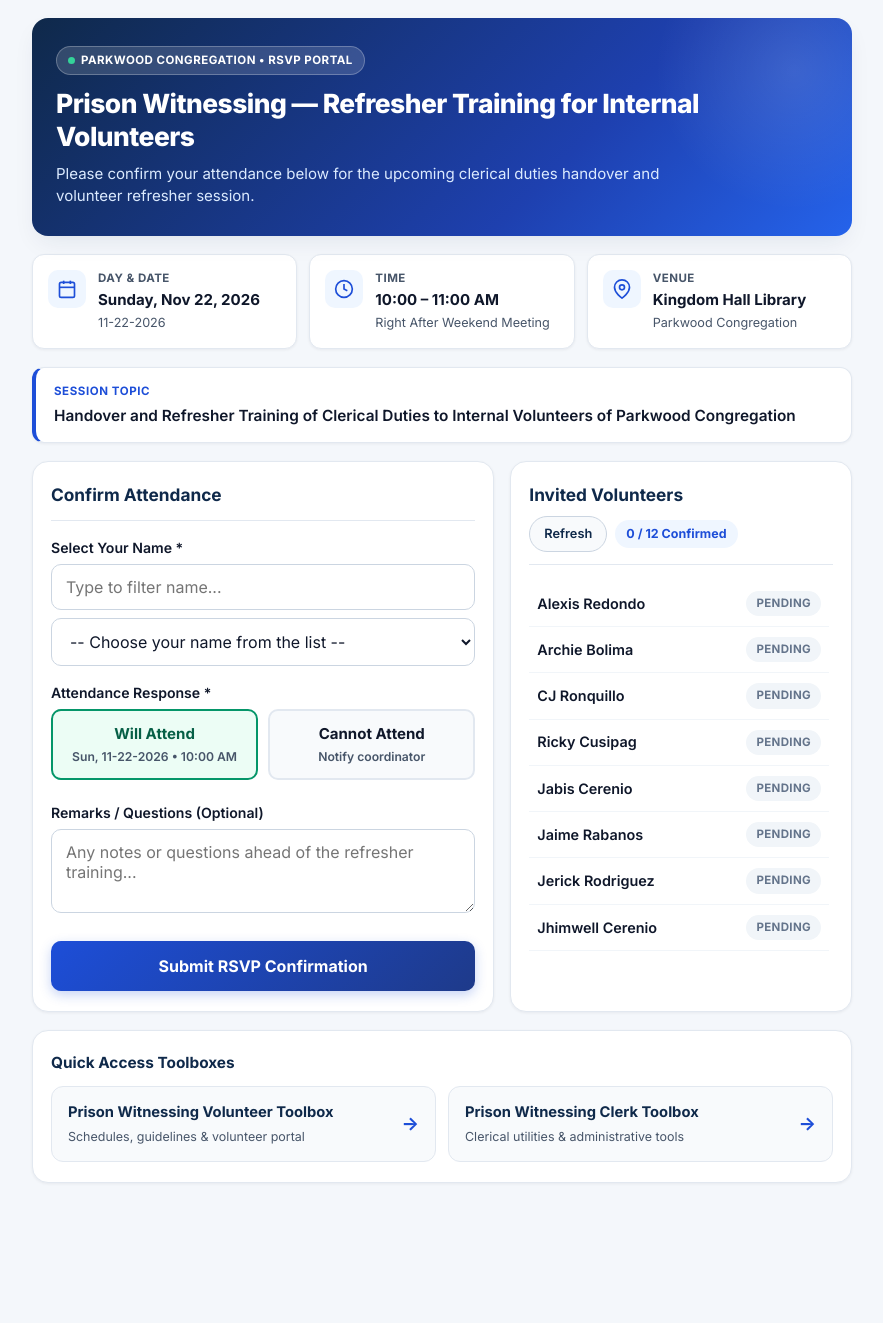
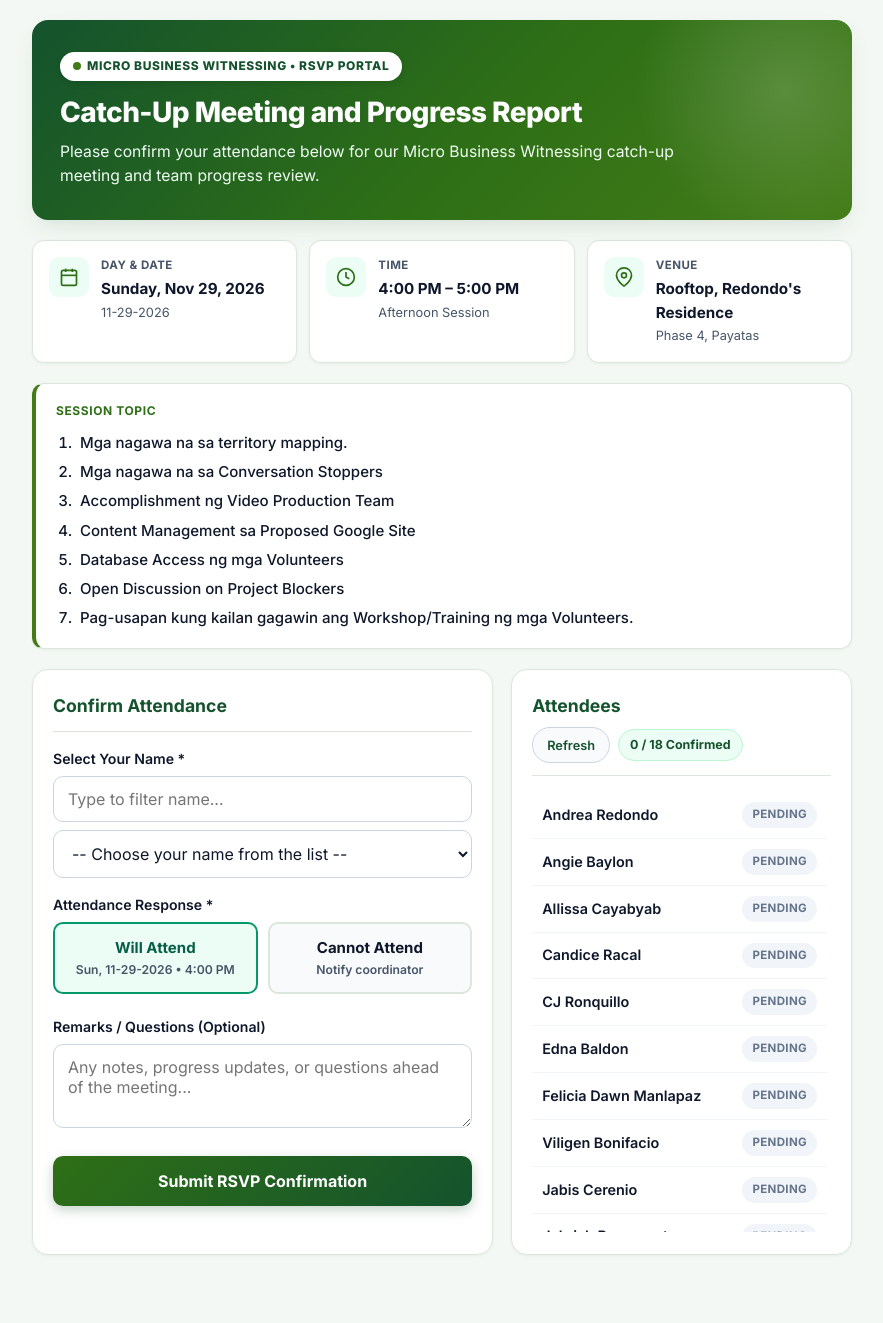
Before and after one commit to edwinseril/microbiz, a plain HTML site: page index.html in a window 1280 px wide. Shown: the whole page, without its empty margins (198-1081 px from the left). Before the commit the page ends 1227 px from the top, so only its background shows below. Drawn offline with Linux system fonts and the light colour scheme; no server answers.

```diff
--- a/index.html
+++ b/index.html
@@ -3,28 +3,26 @@
 <head>
   <meta charset="UTF-8" />
   <meta name="viewport" content="width=device-width, initial-scale=1.0, viewport-fit=cover" />
-  <title>Prison Witnessing - Refresher Training RSVP</title>
+  <title>Micro Business Witnessing - Catch-Up Meeting &amp; Progress Report RSVP</title>
   <link rel="preconnect" href="https://fonts.googleapis.com" />
   <link rel="preconnect" href="https://fonts.gstatic.com" crossorigin />
   <link href="https://fonts.googleapis.com/css2?family=Inter:wght@400;500;600;700;800&display=swap" rel="stylesheet" />
   <style>
     :root {
-      --bg-page: #f4f7fb;
+      --bg-page: #f4f8f4;
       --bg-card: #ffffff;
-      --primary-navy: #0f294a;
-      --primary-royal: #1d4ed8;
-      --primary-steel: #2563eb;
+      --primary-green-dark: #14532d;
+      --primary-green: #2e6f16;
+      --primary-green-bright: #437c17;
       --accent-green: #059669;
       --accent-green-bg: #ecfdf5;
-      --accent-amber: #d97706;
-      --accent-amber-bg: #fffbeb;
       --accent-red: #dc2626;
       --accent-red-bg: #fef2f2;
       --text-main: #0f172a;
       --text-muted: #475569;
-      --border-light: #e2e8f0;
-      --shadow-sm: 0 1px 3px rgba(15, 23, 42, 0.06);
-      --shadow-md: 0 10px 25px -5px rgba(15, 41, 74, 0.08), 0 4px 10px -6px rgba(15, 41, 74, 0.04);
+      --border-light: #dce7dc;
+      --shadow-sm: 0 1px 3px rgba(20, 83, 45, 0.06);
+      --shadow-md: 0 10px 25px -5px rgba(20, 83, 45, 0.12), 0 4px 10px -6px rgba(20, 83, 45, 0.06);
       --radius-lg: 16px;
       --radius-md: 12px;
       --radius-sm: 10px;
@@ -36,27 +34,21 @@
       box-sizing: border-box;
       margin: 0;
       padding: 0;
-      -webkit-tap-highlight-color: rgba(29, 78, 216, 0.12);
+      -webkit-tap-highlight-color: rgba(67, 124, 23, 0.14);
     }
 
     html {
       -webkit-text-size-adjust: 100%;
-      width: 100%;
-      max-width: 100%;
-      overflow-x: hidden;
     }
 
     body {
       font-family: 'Inter', -apple-system, BlinkMacSystemFont, sans-serif;
       background-color: var(--bg-page);
       color: var(--text-main);
-      line-height: 1.5;
-      padding: 18px 12px 44px;
+      line-height: 1.55;
+      padding: 20px 14px 48px;
       -webkit-font-smoothing: antialiased;
-      width: 100%;
-      max-width: 100%;
       overflow-x: hidden;
-      overflow-wrap: anywhere;
     }
 
     button,
@@ -71,20 +63,18 @@
     .container {
       max-width: 820px;
       width: 100%;
-      min-width: 0;
       margin: 0 auto;
     }
 
-    /* Hero Banner */
     .hero-card {
-      background: linear-gradient(135deg, #0f294a 0%, #1e40af 65%, #2563eb 100%);
+      background: linear-gradient(135deg, #14532d 0%, #2e6f16 55%, #437c17 100%);
       color: #ffffff;
       border-radius: var(--radius-lg);
-      padding: 28px 24px;
+      padding: 32px 28px;
       box-shadow: var(--shadow-md);
       position: relative;
       overflow: hidden;
-      margin-bottom: 18px;
+      margin-bottom: 20px;
     }
 
     .hero-card::after {
@@ -92,9 +82,9 @@
       position: absolute;
       top: -40%;
       right: -10%;
-      width: 280px;
-      height: 280px;
-      background: radial-gradient(circle, rgba(255, 255, 255, 0.12) 0%, transparent 70%);
+      width: 300px;
+      height: 300px;
+      background: radial-gradient(circle, rgba(255, 255, 255, 0.16) 0%, transparent 70%);
       border-radius: 50%;
       pointer-events: none;
     }
@@ -103,68 +93,66 @@
       display: inline-flex;
       align-items: center;
       gap: 6px;
-      max-width: 100%;
-      background: rgba(255, 255, 255, 0.15);
-      border: 1px solid rgba(255, 255, 255, 0.25);
-      backdrop-filter: blur(6px);
-      padding: 5px 11px;
+      background: #ffffff;
+      color: var(--primary-green-dark);
+      padding: 5px 13px;
       border-radius: 999px;
-      font-size: 0.72rem;
-      font-weight: 700;
-      letter-spacing: 0.04em;
+      font-size: 0.75rem;
+      font-weight: 800;
+      letter-spacing: 0.05em;
       text-transform: uppercase;
-      margin-bottom: 12px;
+      margin-bottom: 14px;
+      box-shadow: 0 2px 6px rgba(0, 0, 0, 0.12);
     }
 
     .badge-dot {
-      width: 7px;
-      height: 7px;
+      width: 8px;
+      height: 8px;
       border-radius: 50%;
-      background-color: #34d399;
+      background-color: #437c17;
       flex-shrink: 0;
     }
 
     .hero-title {
-      font-size: 1.65rem;
+      font-size: 1.75rem;
       font-weight: 800;
-      line-height: 1.24;
+      line-height: 1.25;
       letter-spacing: -0.02em;
+      color: #ffffff;
       margin-bottom: 10px;
     }
 
     .hero-subtitle {
-      font-size: 0.94rem;
-      color: #dbeafe;
+      font-size: 0.98rem;
+      color: #f0fdf4;
       max-width: 650px;
       font-weight: 400;
     }
 
-    /* Event Details Grid */
     .details-grid {
       display: grid;
       grid-template-columns: repeat(3, 1fr);
       gap: 12px;
-      margin-bottom: 18px;
+      margin-bottom: 20px;
     }
 
     .detail-box {
       background: var(--bg-card);
       border: 1px solid var(--border-light);
       border-radius: var(--radius-md);
-      padding: 15px;
+      padding: 16px;
       box-shadow: var(--shadow-sm);
       display: flex;
       align-items: flex-start;
       gap: 12px;
-      min-width: 0;
     }
 
     .detail-icon {
-      width: 38px;
-      height: 38px;
+      width: 40px;
+      height: 40px;
       border-radius: 10px;
-      background: #eff6ff;
-      color: var(--primary-royal);
+      background: #ecfdf5;
+      color: var(--primary-green);
       display: flex;
       align-items: center;
       justify-content: center;
@@ -181,58 +169,62 @@
     }
 
     .detail-value {
-      font-size: 0.94rem;
+      font-size: 0.95rem;
       font-weight: 700;
       color: var(--text-main);
     }
 
     .detail-sub {
-      font-size: 0.79rem;
+      font-size: 0.8rem;
       color: var(--text-muted);
       margin-top: 2px;
     }
 
-    /* Topic Callout */
     .topic-card {
       background: var(--bg-card);
       border: 1px solid var(--border-light);
-      border-left: 4px solid var(--primary-royal);
+      border-left: 4px solid var(--primary-green-bright);
       border-radius: var(--radius-md);
-      padding: 15px 18px;
-      margin-bottom: 18px;
+      padding: 18px 20px;
+      margin-bottom: 20px;
       box-shadow: var(--shadow-sm);
     }
 
     .topic-label {
-      font-size: 0.72rem;
+      font-size: 0.75rem;
       font-weight: 700;
       text-transform: uppercase;
       letter-spacing: 0.05em;
-      color: var(--primary-royal);
-      margin-bottom: 4px;
+      color: var(--primary-green);
+      margin-bottom: 10px;
     }
 
-    .topic-text {
-      font-size: 0.96rem;
-      font-weight: 600;
+    .topic-list {
+      padding-left: 20px;
       color: var(--text-main);
+      font-size: 0.94rem;
+      font-weight: 500;
+      display: grid;
+      gap: 6px;
     }
 
-    /* Main Content Two-Column Layout */
+    .topic-list li {
+      padding-left: 4px;
+    }
+
     .main-grid {
       display: grid;
       grid-template-columns: 1.15fr 0.85fr;
-      gap: 16px;
-      margin-bottom: 18px;
+      gap: 18px;
+      margin-bottom: 20px;
     }
 
     .card {
       background: var(--bg-card);
       border: 1px solid var(--border-light);
       border-radius: var(--radius-lg);
-      padding: 20px 18px;
+      padding: 22px 20px;
       box-shadow: var(--shadow-sm);
-      min-width: 0;
     }
 
     .card-header {
@@ -247,9 +239,9 @@
     }
 
     .card-title {
-      font-size: 1.08rem;
+      font-size: 1.1rem;
       font-weight: 700;
-      color: var(--primary-navy);
+      color: var(--primary-green-dark);
     }
 
     .roster-actions {
@@ -263,7 +255,7 @@
       min-height: 36px;
       border: 1px solid #cbd5e1;
       background: #f8fafc;
-      color: var(--primary-navy);
+      color: var(--primary-green-dark);
       border-radius: 999px;
       padding: 6px 14px;
       font-family: inherit;
@@ -276,11 +268,10 @@
     }
 
     .btn-refresh:hover {
-      background: #eff6ff;
-      border-color: var(--primary-royal);
+      background: #ecfdf5;
+      border-color: var(--primary-green-bright);
     }
 
-    /* Form Elements (16px+ font-size prevents mobile Safari/Chrome auto-zoom) */
     .form-group {
       margin-bottom: 16px;
     }
@@ -297,7 +288,6 @@
     select,
     textarea {
       width: 100%;
-      max-width: 100%;
       padding: 12px 14px;
       border: 1px solid #cbd5e1;
       border-radius: var(--radius-sm);
@@ -321,8 +311,8 @@
     select:focus,
     textarea:focus {
       outline: none;
-      border-color: var(--primary-royal);
-      box-shadow: 0 0 0 3px rgba(29, 78, 216, 0.15);
+      border-color: var(--primary-green-bright);
+      box-shadow: 0 0 0 3px rgba(67, 124, 23, 0.16);
     }
 
     textarea {
@@ -330,7 +320,6 @@
       min-height: 84px;
     }
 
-    /* Status Radio Cards */
     .radio-group {
       display: grid;
       grid-template-columns: 1fr 1fr;
@@ -339,7 +328,6 @@
 
     .radio-option {
       position: relative;
-      min-width: 0;
     }
 
     .radio-option input[type="radio"] {
@@ -396,8 +384,8 @@
     .btn-submit {
       width: 100%;
       min-height: 50px;
-      padding: 14px 18px;
-      background: linear-gradient(135deg, #1d4ed8 0%, #1e3a8a 100%);
+      padding: 14px 20px;
+      background: linear-gradient(135deg, #2e6f16 0%, #14532d 100%);
       color: #ffffff;
       border: none;
       border-radius: var(--radius-sm);
@@ -406,13 +394,13 @@
       font-weight: 700;
       cursor: pointer;
       transition: transform 0.1s ease, box-shadow 0.15s ease;
-      box-shadow: 0 4px 12px rgba(29, 78, 216, 0.25);
+      box-shadow: 0 4px 12px rgba(20, 83, 45, 0.25);
       margin-top: 6px;
     }
 
     .btn-submit:hover {
-      background: linear-gradient(135deg, #1e40af 0%, #172554 100%);
-      box-shadow: 0 6px 16px rgba(29, 78, 216, 0.32);
+      background: linear-gradient(135deg, #255a12 0%, #0f3f22 100%);
+      box-shadow: 0 6px 16px rgba(20, 83, 45, 0.32);
     }
 
     .btn-submit:active {
@@ -424,7 +412,6 @@
       cursor: not-allowed;
     }
 
-    /* Alert / Confirmation Banner */
     .alert-box {
       display: none;
       margin-top: 16px;
@@ -446,19 +433,19 @@
       color: #991b1b;
     }
 
-    /* Roster List */
     .roster-count {
       font-size: 0.78rem;
       font-weight: 700;
-      background: #eff6ff;
-      color: var(--primary-royal);
+      background: #ecfdf5;
+      color: var(--primary-green-dark);
       padding: 5px 11px;
       border-radius: 999px;
+      border: 1px solid #bbf7d0;
     }
 
     .roster-list {
       list-style: none;
-      max-height: 380px;
+      max-height: 440px;
       overflow-y: auto;
       -webkit-overflow-scrolling: touch;
       padding-right: 4px;
@@ -470,7 +457,7 @@
       align-items: center;
       gap: 10px;
       min-height: 44px;
-      padding: 10px 8px;
+      padding: 10px 10px;
       border-bottom: 1px solid #f1f5f9;
       font-size: 0.9rem;
     }
@@ -511,85 +498,22 @@
       border: 1px solid #fecaca;
     }
 
-    /* Quick Links / Toolboxes */
-    .links-section {
-      background: var(--bg-card);
-      border: 1px solid var(--border-light);
-      border-radius: var(--radius-lg);
-      padding: 20px 18px;
-      box-shadow: var(--shadow-sm);
-    }
-
-    .links-title {
-      font-size: 0.96rem;
-      font-weight: 700;
-      color: var(--primary-navy);
-      margin-bottom: 12px;
-    }
-
-    .links-grid {
-      display: grid;
-      grid-template-columns: 1fr 1fr;
-      gap: 12px;
-    }
-
-    .toolbox-link {
-      display: flex;
-      align-items: center;
-      justify-content: space-between;
-      gap: 12px;
-      min-height: 56px;
-      padding: 14px 16px;
-      border-radius: var(--radius-md);
-      border: 1px solid var(--border-light);
-      background: #f8fafc;
-      text-decoration: none;
-      color: var(--text-main);
-      transition: all 0.15s ease;
-      min-width: 0;
-    }
-
-    .toolbox-link:hover,
-    .toolbox-link:active {
-      border-color: var(--primary-royal);
-      background: #eff6ff;
-    }
-
-    .toolbox-info strong {
-      display: block;
-      font-size: 0.92rem;
-      color: var(--primary-navy);
-    }
-
-    .toolbox-info span {
-      font-size: 0.78rem;
-      color: var(--text-muted);
-    }
-
-    .arrow-icon {
-      color: var(--primary-royal);
-      font-weight: 700;
-      font-size: 1.15rem;
-      flex-shrink: 0;
-    }
-
-    /* Mobile Portrait & Small Screens */
     @media (max-width: 720px) {
       body {
-        padding: 12px 10px 36px;
+        padding: 14px 12px 40px;
       }
 
       .hero-card {
-        padding: 22px 18px;
+        padding: 24px 20px;
         border-radius: 14px;
       }
 
       .hero-title {
-        font-size: 1.32rem;
+        font-size: 1.4rem;
       }
 
       .hero-subtitle {
-        font-size: 0.89rem;
+        font-size: 0.92rem;
       }
 
       .details-grid {
@@ -598,7 +522,7 @@
       }
 
       .detail-box {
-        padding: 13px 14px;
+        padding: 14px;
         align-items: center;
       }
 
@@ -608,92 +532,36 @@
       }
 
       .card {
-        padding: 18px 15px;
+        padding: 18px 16px;
         border-radius: 14px;
-      }
-
-      .links-grid {
-        grid-template-columns: 1fr;
-        gap: 10px;
       }
 
       .roster-list {
         max-height: none;
         overflow-y: visible;
-        padding-right: 0;
       }
     }
 
-    /* Very Small Phones (320px - 420px wide) */
-    @media (max-width: 420px) {
-      body {
-        padding: 10px 8px 32px;
-      }
-
-      .hero-card {
-        padding: 18px 14px;
-      }
-
-      .hero-title {
-        font-size: 1.2rem;
-      }
-
-      .badge {
-        font-size: 0.68rem;
-        padding: 4px 10px;
-      }
-
+    @media (max-width: 400px) {
       .radio-group {
         grid-template-columns: 1fr;
-      }
-
-      .radio-tile {
-        min-height: 54px;
-        padding: 10px 12px;
-      }
-
-      .roster-item {
-        padding: 9px 4px;
-        font-size: 0.86rem;
-      }
-
-      .status-pill {
-        font-size: 0.68rem;
-        padding: 3px 8px;
-      }
-
-      .toolbox-link {
-        padding: 12px 13px;
-      }
-    }
-
-    /* Mobile Landscape */
-    @media (max-height: 500px) and (orientation: landscape) {
-      .details-grid {
-        grid-template-columns: repeat(3, 1fr);
-      }
-
-      .radio-group {
-        grid-template-columns: 1fr 1fr;
       }
     }
   </style>
 </head>
 <body>
   <div class="container">
-    <!-- Hero Header -->
     <header class="hero-card">
       <div class="badge">
         <span class="badge-dot"></span>
-        Parkwood Congregation • RSVP Portal
+        Micro Business Witnessing • RSVP Portal
       </div>
-      <h1 class="hero-title">Prison Witnessing — Refresher Training for Internal Volunteers</h1>
+      <h1 class="hero-title">Catch-Up Meeting and Progress Report</h1>
       <p class="hero-subtitle">
-        Please confirm your attendance below for the upcoming clerical duties handover and volunteer refresher session.
+        Please confirm your attendance below for our Micro Business Witnessing catch-up meeting and team progress review.
       </p>
     </header>
 
-    <!-- Meeting Details Cards -->
     <section class="details-grid" aria-label="Meeting Schedule Details">
       <div class="detail-box">
         <div class="detail-icon">
@@ -706,8 +574,8 @@
         </div>
         <div>
           <div class="detail-label">Day &amp; Date</div>
-          <div class="detail-value">Sunday, Nov 22, 2026</div>
-          <div class="detail-sub">11-22-2026</div>
+          <div class="detail-value">Sunday, Nov 29, 2026</div>
+          <div class="detail-sub">11-29-2026</div>
         </div>
       </div>
 
@@ -720,8 +588,8 @@
         </div>
         <div>
           <div class="detail-label">Time</div>
-          <div class="detail-value">10:00 – 11:00 AM</div>
-          <div class="detail-sub">Right After Weekend Meeting</div>
+          <div class="detail-value">4:00 PM – 5:00 PM</div>
+          <div class="detail-sub">Afternoon Session</div>
         </div>
       </div>
 
@@ -734,23 +602,26 @@
         </div>
         <div>
           <div class="detail-label">Venue</div>
-          <div class="detail-value">Kingdom Hall Library</div>
-          <div class="detail-sub">Parkwood Congregation</div>
+          <div class="detail-value">Rooftop, Redondo's Residence</div>
+          <div class="detail-sub">Phase 4, Payatas</div>
         </div>
       </div>
     </section>
 
-    <!-- Agenda / Topic -->
     <section class="topic-card">
       <div class="topic-label">Session Topic</div>
-      <div class="topic-text">
-        Handover and Refresher Training of Clerical Duties to Internal Volunteers of Parkwood Congregation
-      </div>
+      <ol class="topic-list">
+        <li>Mga nagawa na sa territory mapping.</li>
+        <li>Mga nagawa na sa Conversation Stoppers</li>
+        <li>Accomplishment ng Video Production Team</li>
+        <li>Content Management sa Proposed Google Site</li>
+        <li>Database Access ng mga Volunteers</li>
+        <li>Open Discussion on Project Blockers</li>
+        <li>Pag-usapan kung kailan gagawin ang Workshop/Training ng mga Volunteers.</li>
+      </ol>
     </section>
 
-    <!-- Main Form & Roster Grid -->
     <div class="main-grid">
-      <!-- RSVP Form -->
       <section class="card">
         <div class="card-header">
           <h2 class="card-title">Confirm Attendance</h2>
@@ -765,7 +636,7 @@
               class="filter-input"
               placeholder="Type to filter name..."
               autocomplete="off"
-              aria-label="Filter volunteer name"
+              aria-label="Filter attendee name"
             />
             <select id="volunteerSelect" required>
               <option value="" disabled selected>-- Choose your name from the list --</option>
@@ -779,7 +650,7 @@
                 <input type="radio" name="attendanceStatus" value="Confirmed" checked />
                 <div class="radio-tile">
                   <strong>Will Attend</strong>
-                  <span>Sun, 11-22-2026 • 10:00 AM</span>
+                  <span>Sun, 11-29-2026 • 4:00 PM</span>
                 </div>
               </label>
 
@@ -795,7 +666,7 @@
 
           <div class="form-group">
             <label for="notesInput">Remarks / Questions (Optional)</label>
-            <textarea id="notesInput" placeholder="Any notes or questions ahead of the refresher training..."></textarea>
+            <textarea id="notesInput" placeholder="Any notes, progress updates, or questions ahead of the meeting..."></textarea>
           </div>
 
           <button type="submit" class="btn-submit" id="submitBtn">Submit RSVP Confirmation</button>
@@ -804,71 +675,44 @@
         </form>
       </section>
 
-      <!-- Live Roster Checklist -->
       <section class="card">
         <div class="card-header">
-          <h2 class="card-title">Invited Volunteers</h2>
+          <h2 class="card-title">Attendees</h2>
           <div class="roster-actions">
             <button type="button" class="btn-refresh" id="refreshBtn">Refresh</button>
-            <span class="roster-count" id="confirmedCounter">0 / 12 Confirmed</span>
+            <span class="roster-count" id="confirmedCounter">0 / 18 Confirmed</span>
           </div>
         </div>
         <ul class="roster-list" id="rosterList"></ul>
       </section>
     </div>
-
-    <!-- Toolbox Quick Links -->
-    <section class="links-section">
-      <h2 class="links-title">Quick Access Toolboxes</h2>
-      <div class="links-grid">
-        <a
-          href="https://sites.google.com/view/parkwood-congregation/prison-witnessing-portal"
-          target="_blank"
-          rel="noopener noreferrer"
-          class="toolbox-link"
-        >
-          <div class="toolbox-info">
-            <strong>Prison Witnessing Volunteer Toolbox</strong>
-            <span>Schedules, guidelines &amp; volunteer portal</span>
-          </div>
-          <span class="arrow-icon">&rarr;</span>
-        </a>
-
-        <a
-          href="https://script.google.com/macros/s/AKfycbzPJg46_G1J2y8-1Nc_2tRx96qd7GW9YrVatDW8k-3I0nqkxePjd7iMtpttacHaQhm-jA/exec"
-          target="_blank"
-          rel="noopener noreferrer"
-          class="toolbox-link"
-        >
-          <div class="toolbox-info">
-            <strong>Prison Witnessing Clerk Toolbox</strong>
-            <span>Clerical utilities &amp; administrative tools</span>
-          </div>
-          <span class="arrow-icon">&rarr;</span>
-        </a>
-      </div>
-    </section>
   </div>
 
   <script>
-    const APPS_SCRIPT_URL = "https://script.google.com/macros/s/AKfycbw2Dm_2c7nrt9rdJlgL9XzP1VS0GzaK_siCYWS447nerkFkcItRjPAULDPrVg4bop7z/exec";
+    const APPS_SCRIPT_URL = "https://script.google.com/macros/s/AKfycbyssdybKvcpGnlvIy5HvdSINiUIxqVWoR8cZhWF67tn_MnlgHVCfUJqrDTdDy-_gxIhWw/exec";
 
     const VOLUNTEERS = [
-      "Alexis Redondo",
-      "Archie Bolima",
+      "Andrea Redondo",
+      "Angie Baylon",
+      "Allissa Cayabyab",
+      "Candice Racal",
       "CJ Ronquillo",
-      "Ricky Cusipag",
+      "Edna Baldon",
+      "Felicia Dawn Manlapaz",
+      "Viligen Bonifacio",
       "Jabis Cerenio",
-      "Jaime Rabanos",
+      "Jahrish Repomanta",
+      "Jedah May Diaz",
+      "Jelo Diaz",
       "Jerick Rodriguez",
       "Jhimwell Cerenio",
-      "Joedel Gerona",
       "Levi Rabanos",
-      "Norlito Garcia",
-      "Seth Malinao"
+      "Mia Brusola",
+      "Nathalie Shane Racal",
+      "Nica Consuelo"
     ];
 
-    const LOCAL_STORAGE_KEY = "pw_refresher_rsvp_11_22_2026";
+    const LOCAL_STORAGE_KEY = "mbw_catchup_rsvp_11_29_2026";
     let statusMap = {};
 
     const nameFilter = document.getElementById("nameFilter");
@@ -1114,7 +958,7 @@
 
       if (syncedViaJsonp) {
         showAlert(
-          `Thank you, ${selectedName}! Your response (${selectedStatus}) has been recorded for Sunday, 11-22-2026 at 10:00 AM.`,
+          `Thank you, ${selectedName}! Your response (${selectedStatus}) has been recorded for Sunday, 11-29-2026 at 4:00 PM.`,
           true
         );
       } else {
@@ -1126,13 +970,13 @@
           url.searchParams.set("notes", notes);
           await fetch(url.toString(), { mode: "no-cors", redirect: "follow" });
           showAlert(
-            `Thank you, ${selectedName}! Your response (${selectedStatus}) has been submitted for Sunday, 11-22-2026 at 10:00 AM.`,
+            `Thank you, ${selectedName}! Your response (${selectedStatus}) has been submitted for Sunday, 11-29-2026 at 4:00 PM.`,
             true
           );
         } catch (error) {
           console.error(error);
           showAlert(
-            `Recorded locally for ${selectedName}, but could not reach the Google Sheet. Please check your connection or deployment.`,
+            `Recorded locally for ${selectedName}, but could not reach the spreadsheet backend. Please check your connection or deployment.`,
             false
           );
         }
```
